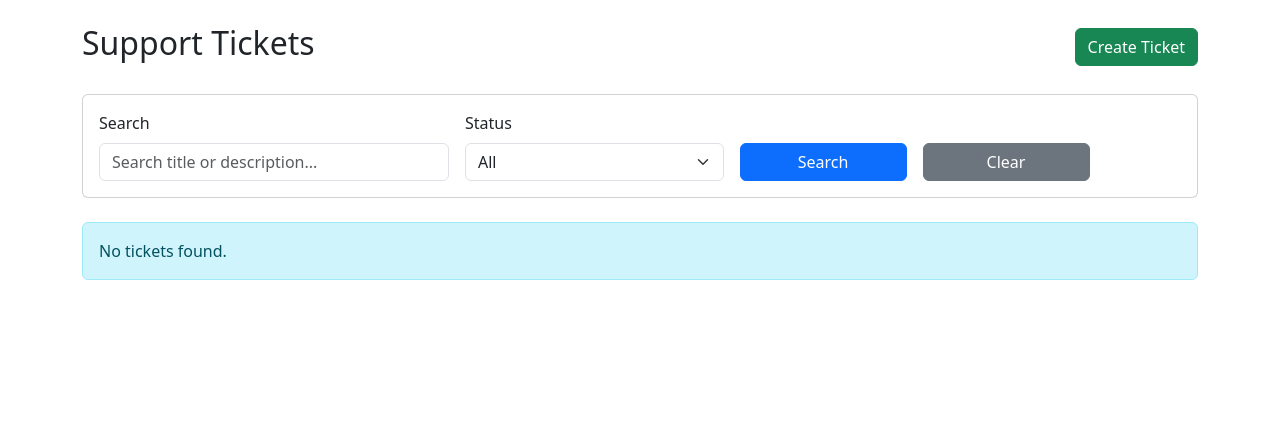
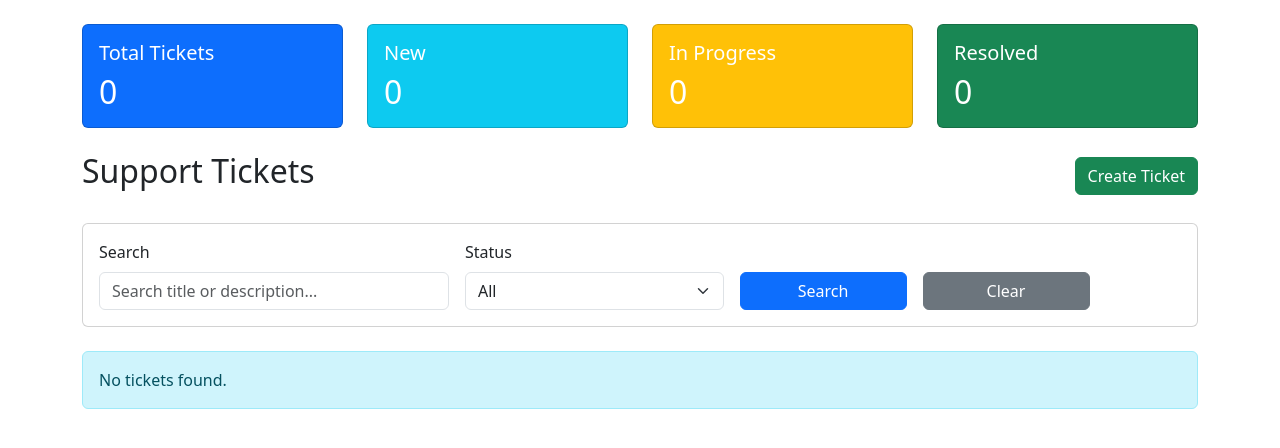
Before and after one commit to DylanK29/support-ticket-app, a Flask app: page /dashboard in a window 1280 px wide. Shown: the part 56-504 px from the top of the page. Run offline with Flask 3, Linux system fonts and the light colour scheme; the visitor is signed in with stand-in values (Sample User, id 1); data comes from the database, SQL or seed files in the repository; data that the repository does not hold is empty.

Commit message:
Added dashboard metrics

```diff
--- a/app/routes.py
+++ b/app/routes.py
@@ -78,6 +78,12 @@ def dashboard():
     status_filter = request.args.get('status')
     search_query = request.args.get('search')
 
+    #Calculate metrics
+    total_tickets = Ticket.query.count()
+    new_tickets = Ticket.query.filter_by(status=Status.NEW).count()
+    in_progress_tickets = Ticket.query.filter_by(status=Status.IN_PROGRESS).count()
+    resolved_tickets = Ticket.query.filter_by(status=Status.RESOLVED).count()
+
     #Start with all tickets
     query = Ticket.query
 
@@ -102,7 +108,17 @@ def dashboard():
     tickets = query.order_by(Ticket.created_date.desc()).all()
     users = User.query.all()
 
-    return render_template('dashboard.html', tickets=tickets, users=users, current_status=status_filter, search_query=search_query)
+    return render_template(
+        'dashboard.html',
+        tickets=tickets,
+        users=users,
+        current_status=status_filter,
+        search_query=search_query,
+        total_tickets=total_tickets,
+        new_tickets=new_tickets,
+        in_progress_tickets=in_progress_tickets,
+        resolved_tickets=resolved_tickets
+    )
 
 @main.route('/tickets/create', methods=['GET', 'POST'])
 @login_required
--- a/app/templates/dashboard.html
+++ b/app/templates/dashboard.html
@@ -1,6 +1,40 @@
 {% extends 'base.html' %}
 
 {% block content %}
+<div class="row mb-4">
+    <div class="col-md-3">
+        <div class="card text-white bg-primary">
+            <div class="card-body">
+                <h5 class="card-title">Total Tickets</h5>
+                <h2 class="mb-0">{{ total_tickets }}</h2>
+            </div>
+        </div>
+    </div>
+    <div class="col-md-3">
+        <div class="card text-white bg-info">
+            <div class="card-body">
+                <h5 class="card-title">New</h5>
+                <h2 class="mb-0">{{ new_tickets }}</h2>
+            </div>
+        </div>
+    </div>
+    <div class="col-md-3">
+        <div class="card text-white bg-warning">
+            <div class="card-body">
+                <h5 class="card-title">In Progress</h5>
+                <h2 class="mb-0">{{ in_progress_tickets }}</h2>
+            </div>
+        </div>
+    </div>
+    <div class="col-md-3">
+        <div class="card text-white bg-success">
+            <div class="card-body">
+                <h5 class="card-title">Resolved</h5>
+                <h2 class="mb-0">{{ resolved_tickets }}</h2>
+            </div>
+        </div>
+    </div>
+</div>
 <div class="d-flex justify-content-between align-items-center mb-4">
     <h2>Support Tickets</h2>
     <a href="{{ url_for('main.create_ticket') }}" class="btn btn-success">Create Ticket</a>
```
